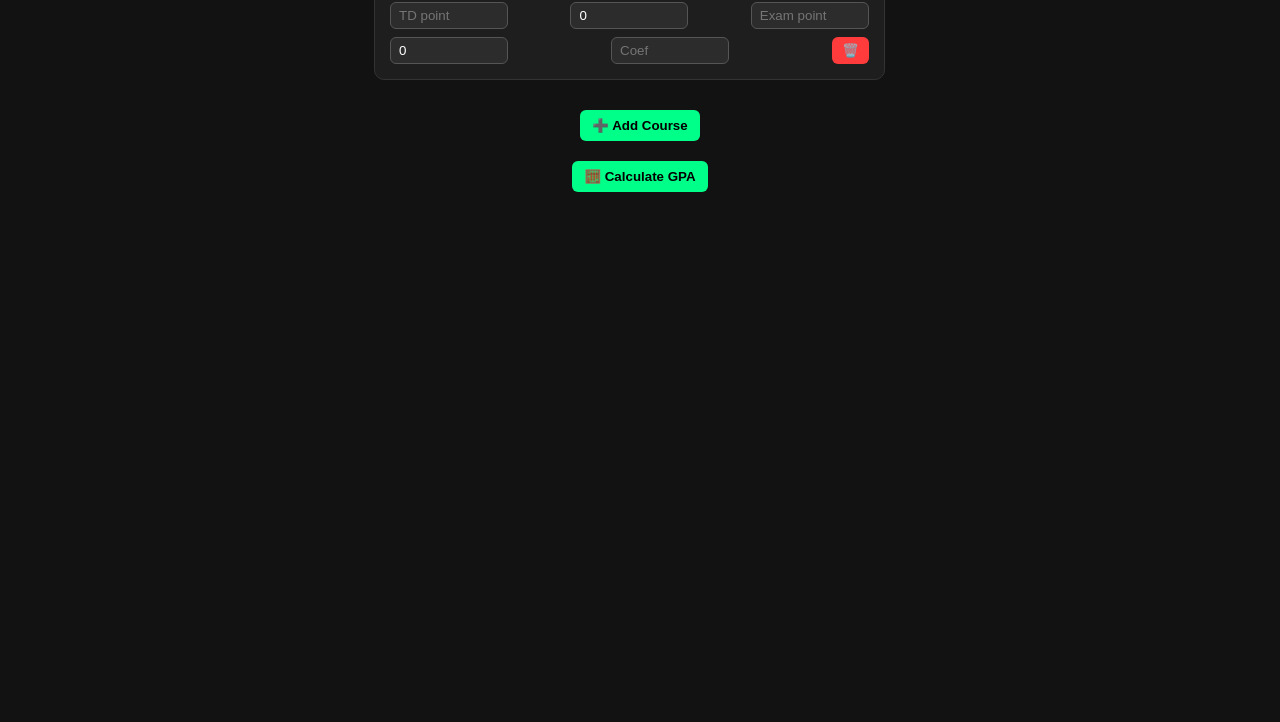
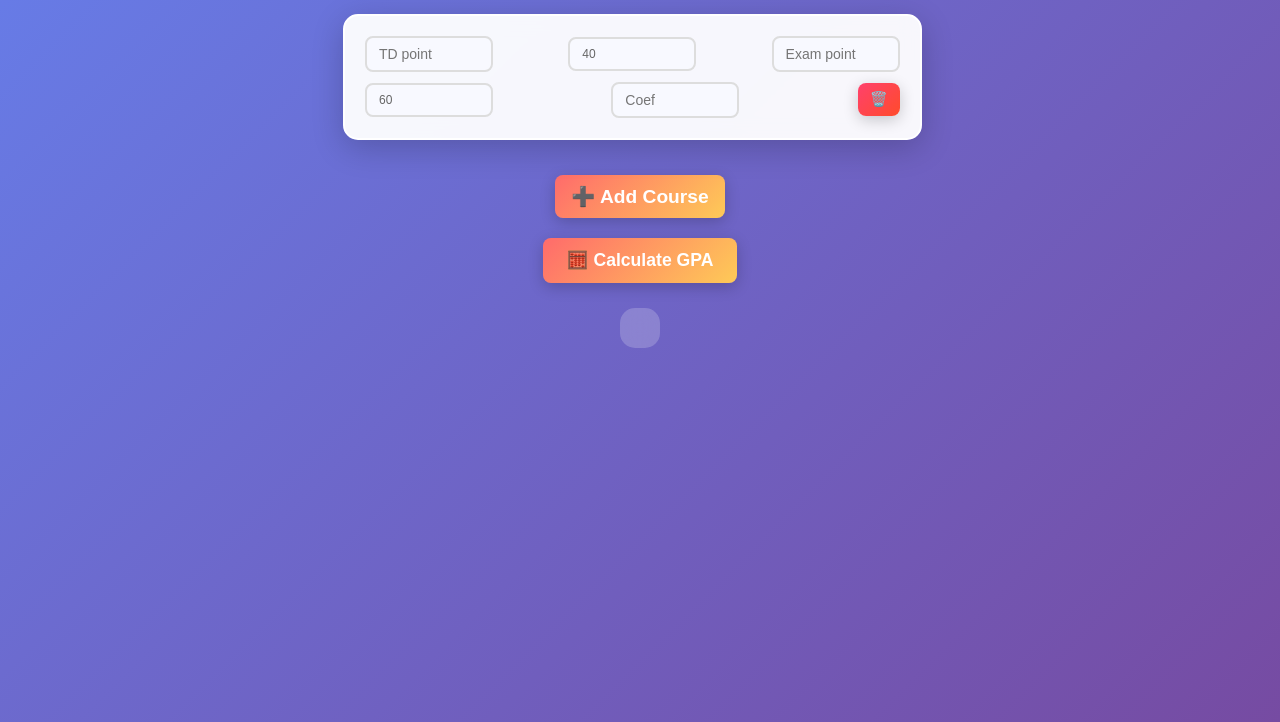
Before and after one commit to brhmohammed077-stack/Gpa-calculator, a plain HTML site: page index.html in a window 1280 px wide. Shown: the part 118-840 px from the top of the page. Before the commit the page ends 800 px from the top, so only its background shows below. Drawn offline with Linux system fonts and the light colour scheme.

Commit message:
Update index.html

```diff
--- a/index.html
+++ b/index.html
@@ -7,90 +7,126 @@
   <style>
     body {
       font-family: 'Segoe UI', Tahoma, Geneva, Verdana, sans-serif;
-      background-color: #121212;
-      color: #f0f0f0;
+      background: linear-gradient(135deg, #667eea 0%, #764ba2 100%);
+      color: #333;
       display: flex;
       flex-direction: column;
       align-items: center;
       margin: 0;
       padding: 20px;
+      min-height: 100vh;
     }
 
     h1 {
-      color: #00ff88;
-      font-size: 2em;
+      color: #fff;
+      font-size: 2.5em;
       text-align: center;
-      margin-bottom: 20px;
+      margin-bottom: 30px;
+      text-shadow: 2px 2px 4px rgba(0,0,0,0.3);
+      font-weight: bold;
     }
 
     .course {
-      background-color: #1e1e1e;
-      border: 1px solid #333;
-      border-radius: 10px;
-      padding: 15px;
-      margin-bottom: 10px;
+      background: rgba(255, 255, 255, 0.95);
+      border: 2px solid #fff;
+      border-radius: 15px;
+      padding: 20px;
+      margin-bottom: 15px;
       width: 90%;
-      max-width: 500px;
+      max-width: 550px;
       display: flex;
       flex-wrap: wrap;
-      gap: 8px;
+      gap: 10px;
       justify-content: space-between;
       align-items: center;
+      box-shadow: 0 8px 32px rgba(0,0,0,0.2);
+      backdrop-filter: blur(10px);
     }
 
     input {
-      background-color: #2c2c2c;
-      border: 1px solid #555;
-      border-radius: 6px;
-      color: #fff;
-      padding: 5px 8px;
+      background-color: #f8f9ff;
+      border: 2px solid #ddd;
+      border-radius: 8px;
+      color: #333;
+      padding: 8px 12px;
       width: 100px;
+      font-size: 14px;
+      transition: border-color 0.3s;
+    }
+
+    input:focus {
+      outline: none;
+      border-color: #667eea;
     }
 
     button {
-      background-color: #00ff88;
-      color: #000;
+      background: linear-gradient(135deg, #ff6b6b, #feca57);
+      color: #fff;
       border: none;
-      border-radius: 6px;
-      padding: 8px 12px;
+      border-radius: 8px;
+      padding: 10px 16px;
       cursor: pointer;
       font-weight: bold;
-      transition: 0.3s;
+      transition: all 0.3s;
+      box-shadow: 0 4px 15px rgba(0,0,0,0.2);
     }
 
     button:hover {
-      background-color: #00cc6a;
+      transform: translateY(-2px);
+      box-shadow: 0 6px 20px rgba(0,0,0,0.3);
     }
 
     #add-course {
       margin: 20px 0;
+      font-size: 1.2em;
+    }
+
+    #calculate {
+      font-size: 1.1em;
+      padding: 12px 24px;
     }
 
     #result {
-      font-size: 1.3em;
-      color: #00ff88;
-      margin-top: 15px;
+      font-size: 1.5em;
+      color: #fff;
+      margin-top: 25px;
+      padding: 20px;
+      background: rgba(255,255,255,0.2);
+      border-radius: 15px;
+      backdrop-filter: blur(10px);
+      text-align: center;
+      font-weight: bold;
     }
 
     .delete-btn {
-      background-color: #ff3b3b;
+      background: linear-gradient(135deg, #ff416c, #ff4b2b);
       color: #fff;
-      padding: 6px 10px;
+      padding: 8px 12px;
+      font-size: 0.9em;
     }
 
     .delete-btn:hover {
-      background-color: #d62d2d;
+      background: linear-gradient(135deg, #ff1a5e, #ff4a2b);
+    }
+
+    .perc-input {
+      color: #666;
+      font-size: 12px;
     }
 
     @media (max-width: 600px) {
       input {
-        width: 80px;
+        width: 85px;
+      }
+
+      h1 {
+        font-size: 2em;
       }
     }
   </style>
 </head>
 <body>
-  <h1>تحيا ولاد ميمون</h1>
+  <h1>Free Palestine</h1>
 
   <div id="courses"></div>
 
@@ -109,11 +145,11 @@
       const div = document.createElement("div");
       div.className = "course";
       div.innerHTML = `
-        <input type="number" placeholder="TD point" step="0.01">
-        <input type="number" placeholder="TD %" value="0" step="1">
-        <input type="number" placeholder="Exam point" step="0.01">
-        <input type="number" placeholder="Exam %" value="0" step="1">
-        <input type="number" placeholder="Coef" step="0.01">
+        <input type="number" placeholder="TD point" step="0.01" min="0" max="20">
+        <input type="number" class="perc-input" placeholder="TD %" value="40" step="1" min="0" max="100">
+        <input type="number" placeholder="Exam point" step="0.01" min="0" max="20">
+        <input type="number" class="perc-input" placeholder="Exam %" value="60" step="1" min="0" max="100">
+        <input type="number" placeholder="Coef" step="0.01" min="0">
         <button class="delete-btn">🗑️</button>
       `;
 
@@ -135,15 +171,7 @@
         const examPerc = parseFloat(course.children[3].value) / 100 || 0;
         const coef = parseFloat(course.children[4].value) || 0;
 
-        let subjectResult = 0;
-
-        if (examPoint === 0 && tdPoint > 0 && (tdPerc === 1 || tdPerc === 100)) {
-          subjectResult = tdPoint * coef;
-        } else if (tdPoint === 0 && examPoint > 0 && (examPerc === 1 || examPerc === 100)) {
-          subjectResult = examPoint * coef;
-        } else {
-          subjectResult = ((tdPoint * tdPerc) + (examPoint * examPerc)) * coef;
-        }
+        const subjectResult = ((tdPoint * tdPerc) + (examPoint * examPerc)) * coef;
 
         totalWeighted += subjectResult;
         totalCoef += coef;
@@ -151,9 +179,9 @@
 
       if (totalCoef > 0) {
         const gpa = (totalWeighted / totalCoef).toFixed(2);
-        resultDiv.innerHTML = `🎯 Your GPA is: <strong>${gpa}</strong>`;
+        resultDiv.innerHTML = `🎯 Your GPA is: <strong>${gpa}/20</strong>`;
       } else {
-        resultDiv.innerHTML = "⚠️ Please enter valid data.";
+        resultDiv.innerHTML = "⚠️ Please enter valid data and coefficients.";
       }
     };
 
```
